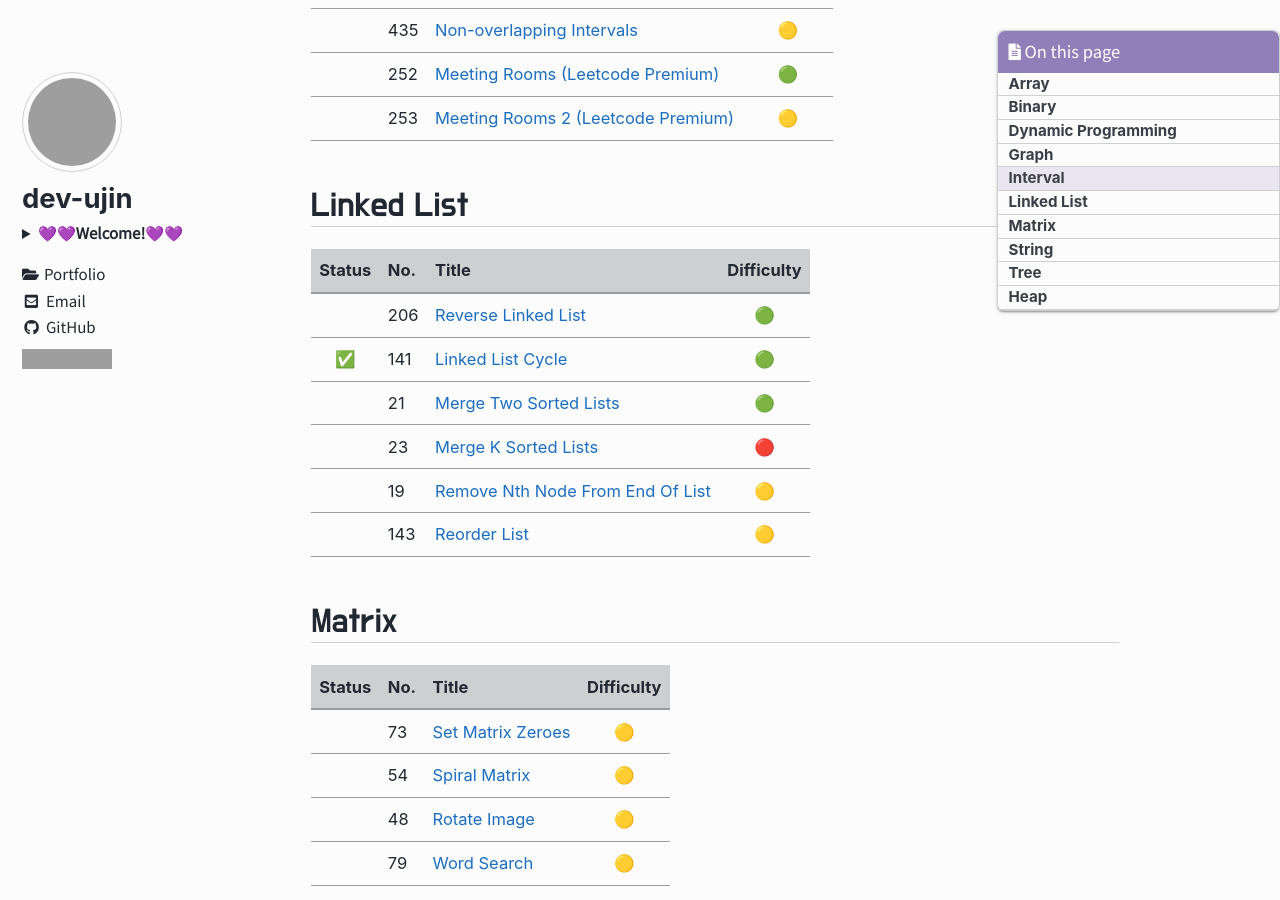
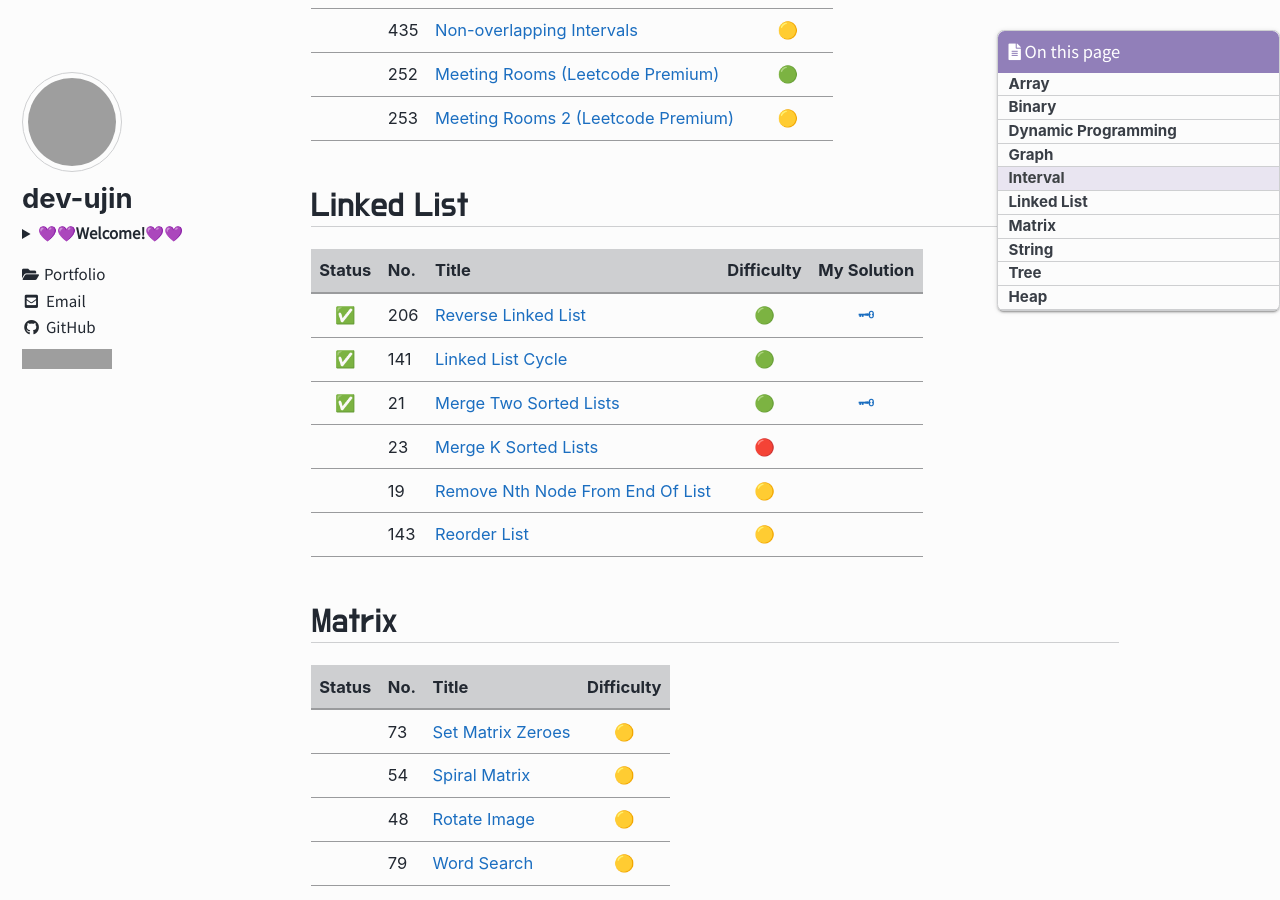
Before and after one commit to devyoujin/devyoujin.github.io, a Jekyll site: the page built from _posts/problem-solving/2022-01-30-leetcode-top-75.md, in a window 1280 px wide and 900 px high, scrolled down 2951 px, cut to the strip 0-900 px from the top of the window. Built offline with Jekyll 4.4.1, drawn with Linux system fonts in a browser that asks for light colours; cached includes are drawn as plain includes; some web fonts are replaced; comment, search, counter and statistics services are not loaded; grey boxes are pictures that could not be loaded.

Commit message:
doc: Update the post

```diff
--- a/_posts/problem-solving/2022-01-30-leetcode-top-75.md
+++ b/_posts/problem-solving/2022-01-30-leetcode-top-75.md
@@ -22,7 +22,7 @@ tags:
 |✅|217|[Contains Duplicate](https://leetcode.com/problems/contains-duplicate/)|🟢|
 |✅|238|[Product of Array Except Self](https://leetcode.com/problems/product-of-array-except-self/)|🟡|
 |✅|53|[Maximum Subarray](https://leetcode.com/problems/maximum-subarray/)|🟡|[🗝](https://github.com/dev-ujin/java-problem-solving/blob/main/Leetcode_53_MaximumSubarray.md)|
-|✅|152|[Maximum Product Subarray](https://leetcode.com/problems/maximum-product-subarray/)|🟡|[🗝](https://github.com/dev-ujin/java-problem-solving/blob/main/Leetcode_152_MaximumProductSubarray.md)
+|✅|152|[Maximum Product Subarray](https://leetcode.com/problems/maximum-product-subarray/)|🟡|[🗝](https://github.com/dev-ujin/java-problem-solving/blob/main/Leetcode_152_MaximumProductSubarray.md)|
 |✅|153|[Find Minimum in Rotated Sorted Array](https://leetcode.com/problems/search-in-rotated-sorted-array/)|🟡|[🗝](https://github.com/dev-ujin/java-problem-solving/blob/main/Leetcode_153_FindMinimuminRotatedSortedArray.md)|
 ||33|[Search in Rotated Sorted Array](https://leetcode.com/problems/search-in-rotated-sorted-array/)|🟡|
 ||15|[3Sum](https://leetcode.com/problems/3sum/)|🟡|
@@ -84,14 +84,14 @@ tags:
 
 # Linked List
 
-|Status|No.|Title|Difficulty|
-|:---:|---|---|:---:|
-||206|[Reverse Linked List](https://leetcode.com/problems/reverse-linked-list/)|🟢|
-|✅|141|[Linked List Cycle](https://leetcode.com/problems/linked-list-cycle/)|🟢|
-||21|[Merge Two Sorted Lists](https://leetcode.com/problems/merge-two-sorted-lists/)|🟢|
-||23|[Merge K Sorted Lists](https://leetcode.com/problems/merge-k-sorted-lists/)|🔴|
-||19|[Remove Nth Node From End Of List](https://leetcode.com/problems/remove-nth-node-from-end-of-list/)|🟡|
-||143|[Reorder List](https://leetcode.com/problems/reorder-list/)|🟡|
+|Status|No.|Title|Difficulty|My Solution|
+|:---:|---|---|:---:|:---:|
+|✅|206|[Reverse Linked List](https://leetcode.com/problems/reverse-linked-list/)|🟢|[🗝](https://github.com/dev-ujin/java-problem-solving/blob/main/Leetcode_206_ReverseLinkedList.md)|
+|✅|141|[Linked List Cycle](https://leetcode.com/problems/linked-list-cycle/)|🟢||
+|✅|21|[Merge Two Sorted Lists](https://leetcode.com/problems/merge-two-sorted-lists/)|🟢|[🗝](https://github.com/dev-ujin/java-problem-solving/blob/main/Leetcode_21_MergeTwoSortedLists.md)|
+||23|[Merge K Sorted Lists](https://leetcode.com/problems/merge-k-sorted-lists/)|🔴||
+||19|[Remove Nth Node From End Of List](https://leetcode.com/problems/remove-nth-node-from-end-of-list/)|🟡||
+||143|[Reorder List](https://leetcode.com/problems/reorder-list/)|🟡||
 
 
 # Matrix
```
